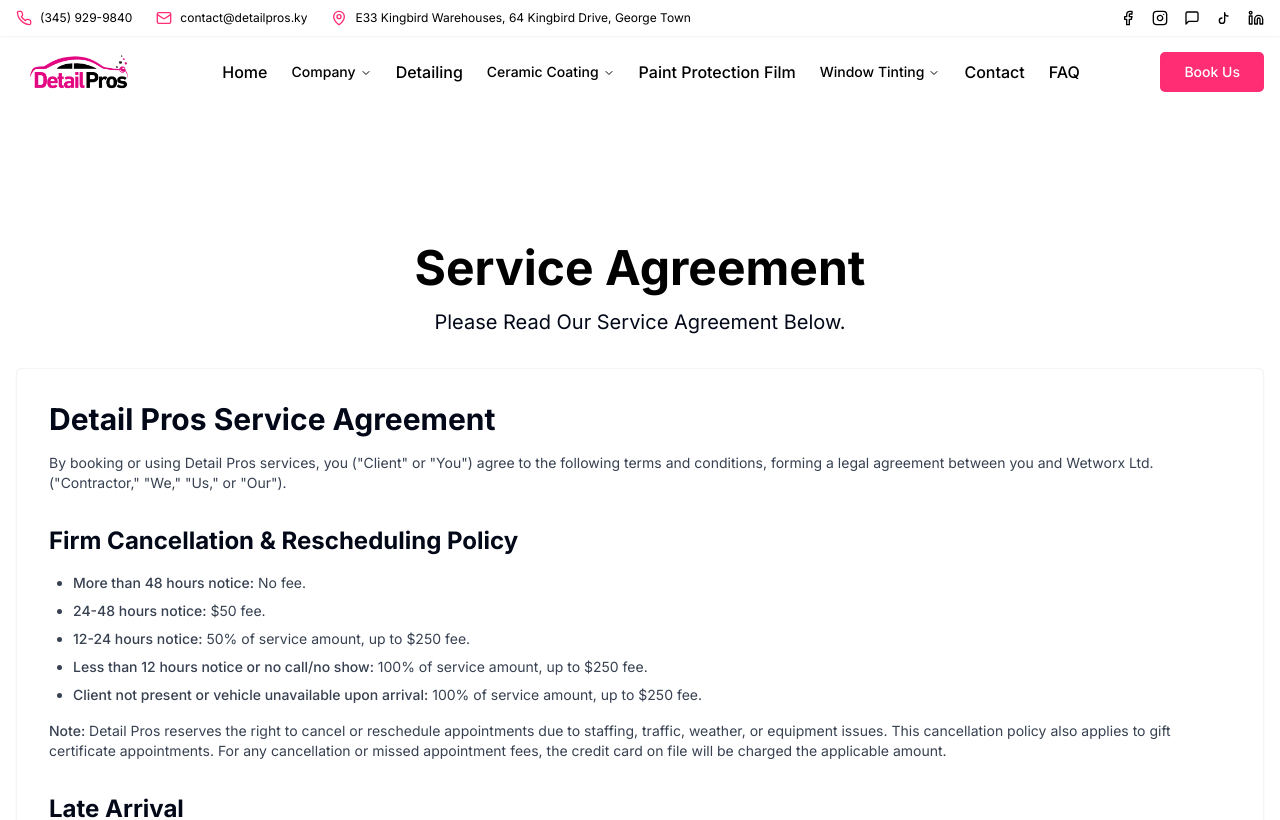
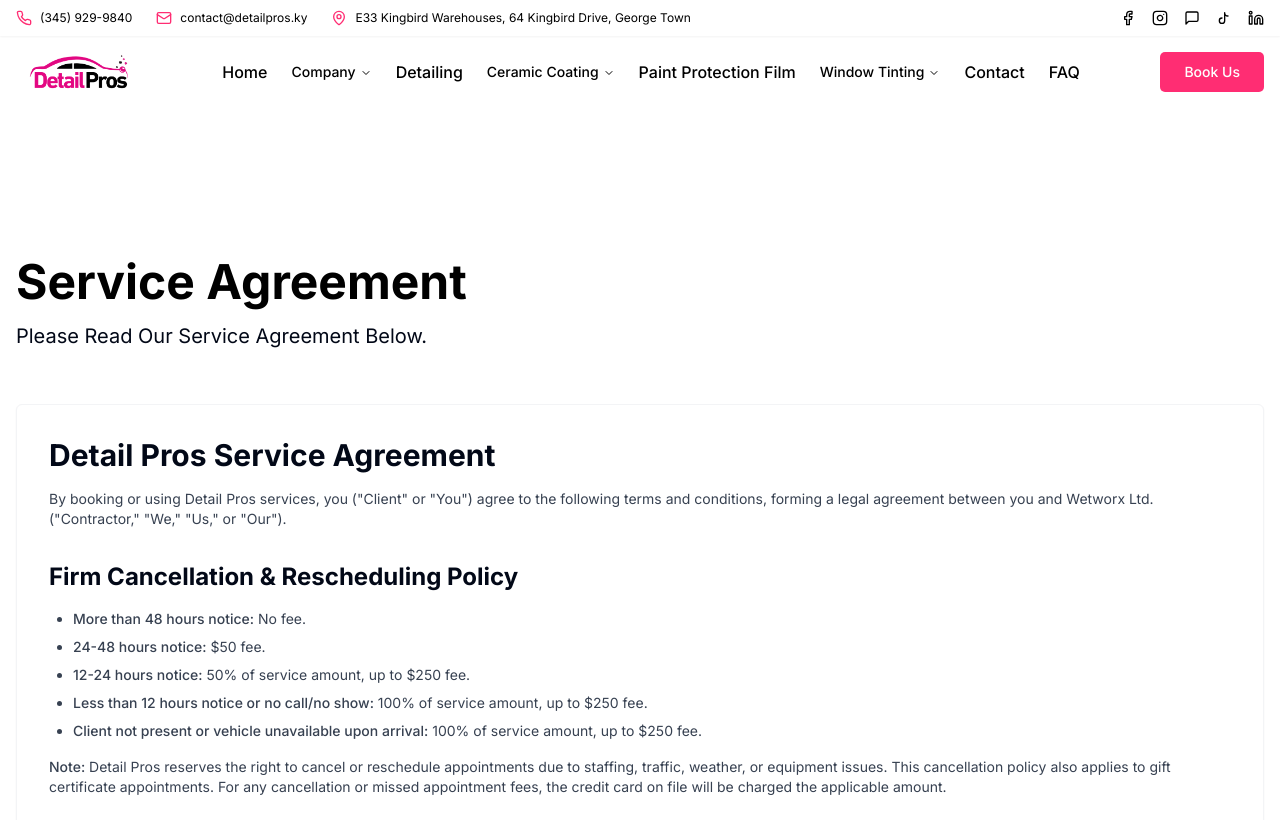
Before and after one commit to Detail-Pros/detail-pros-website-redesign, a React (Vite) app: page /service-agreement in a window 1280 px wide. Shown: the top 820 px of the page. Built offline with nearby package versions, Linux system fonts and the light colour scheme.

Commit message:
Fix: Vertically center content
Adjust vertical alignment of content.

```diff
--- a/src/pages/ServiceAgreement.tsx
+++ b/src/pages/ServiceAgreement.tsx
@@ -5,9 +5,11 @@ const ServiceAgreement = () => {
   return (
     <div className="min-h-screen bg-white pt-24 pb-20">
       {/* Header Section */}
-      <div className="container mx-auto px-4 pt-10 pb-8 text-center">
-        <h1 className="text-5xl font-bold text-black mb-4">Service Agreement</h1>
-        <p className="text-xl">Please Read Our Service Agreement Below.</p>
+      <div className="container mx-auto px-4 flex items-center min-h-[200px]">
+        <div className="w-full">
+          <h1 className="text-5xl font-bold text-black mb-4">Service Agreement</h1>
+          <p className="text-xl">Please Read Our Service Agreement Below.</p>
+        </div>
       </div>
 
       {/* Content Section */}
```
